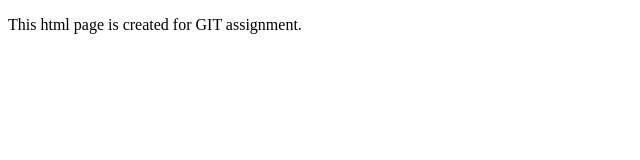
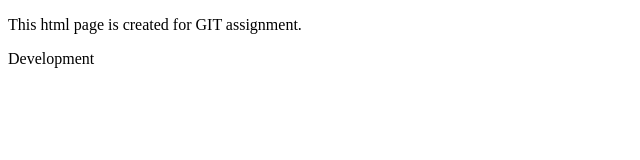
Before and after one commit to AshwiniKoli19/AssignmentGIT, a plain HTML site: page index.html in a window 1280 px wide. Shown: the full height of the page, 0-640 px from the left. Drawn offline with Linux system fonts and the light colour scheme.

Commit message:
Adding environment details for development

```diff
--- a/index.html
+++ b/index.html
@@ -5,6 +5,7 @@
   <title>Assignment</title>
 <p> This html page is created for GIT assignment.
 </p>
+<p>Development</p>
 </head>
 
 
```
